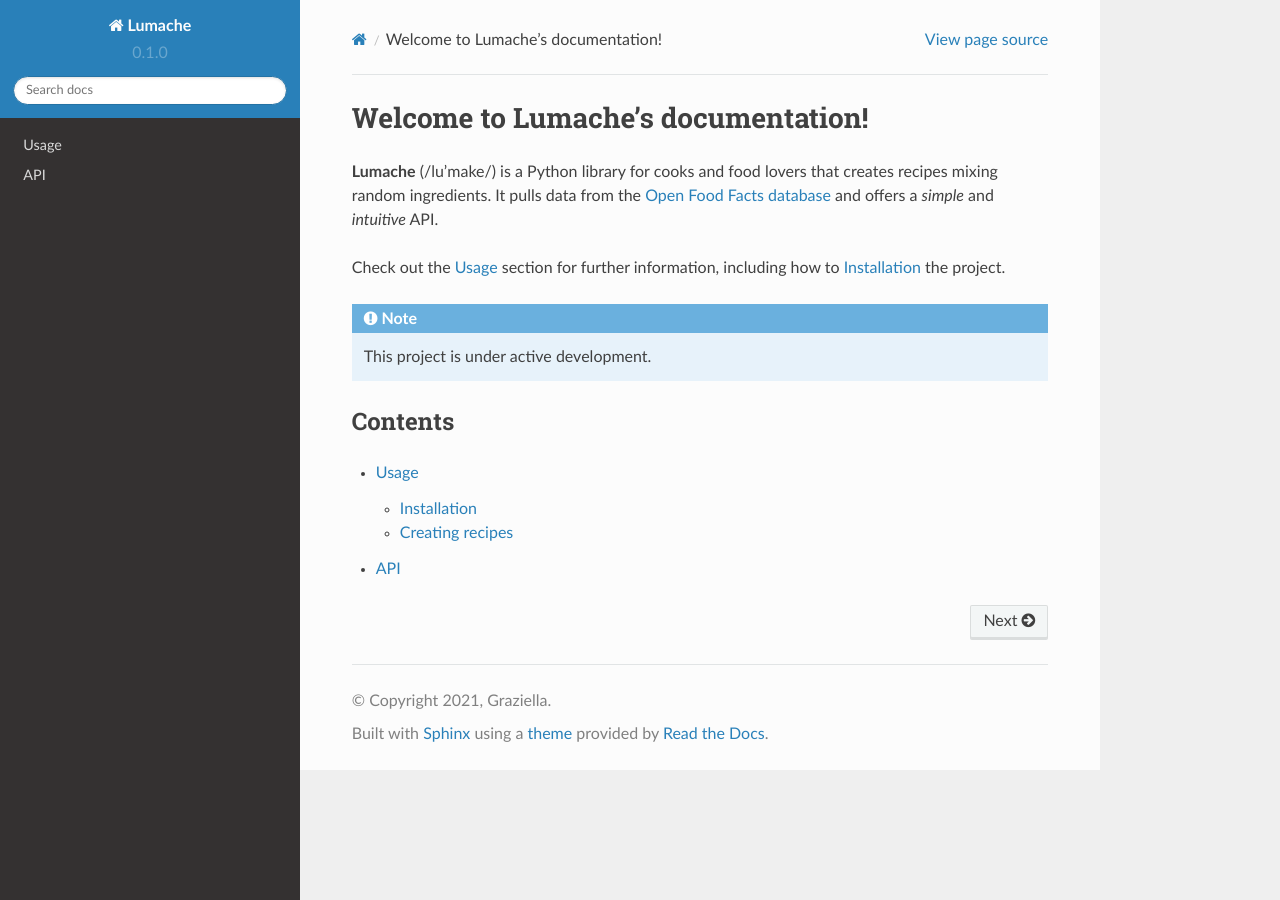
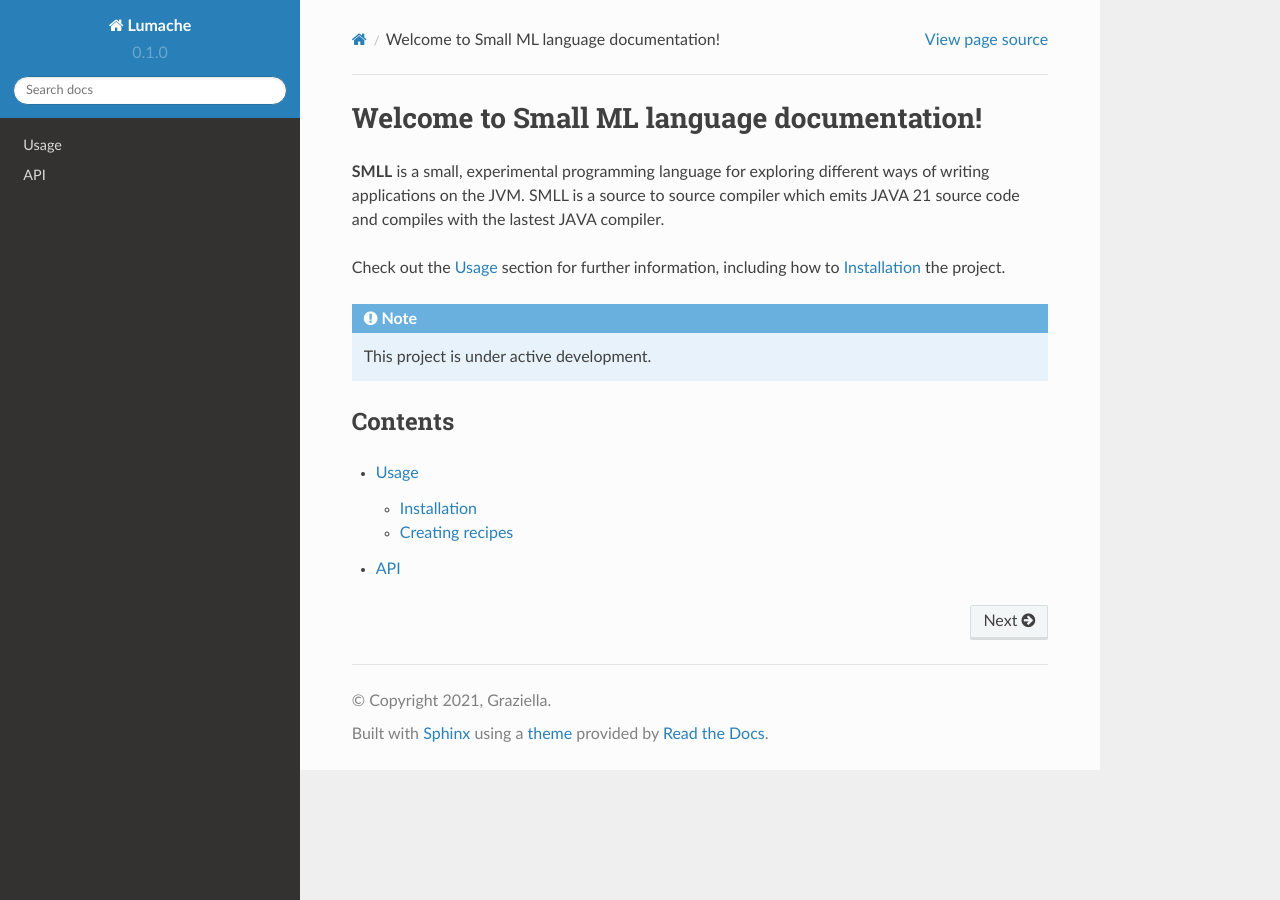
Before and after one commit to hexaredecimal/SMLL-Docs, a Sphinx documentation site: the page built from docs/source/index.rst, in a window 1280 px wide. Built offline with Sphinx 7.4.7 and the Read the Docs theme 2.0.0, drawn with Linux system fonts in a browser that asks for light colours.

Commit message:
Added a header and a basic description of the language

```diff
--- a/docs/source/index.rst
+++ b/docs/source/index.rst
@@ -1,10 +1,9 @@
-Welcome to Lumache's documentation!
+Welcome to Small ML language documentation!
 ===================================
 
-**Lumache** (/lu'make/) is a Python library for cooks and food lovers
-that creates recipes mixing random ingredients.
-It pulls data from the `Open Food Facts database <https://world.openfoodfacts.org/>`_
-and offers a *simple* and *intuitive* API.
+**SMLL** is a small, experimental programming language for exploring different ways of writing applications
+on the JVM. SMLL is a source to source compiler which emits JAVA 21 source code and compiles with the lastest
+JAVA compiler.
 
 Check out the :doc:`usage` section for further information, including
 how to :ref:`installation` the project.
```
